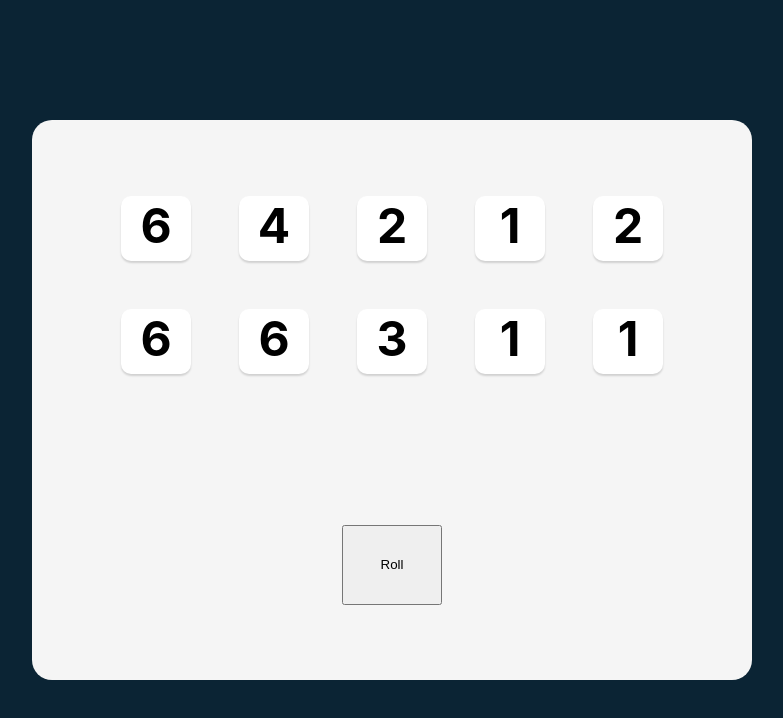
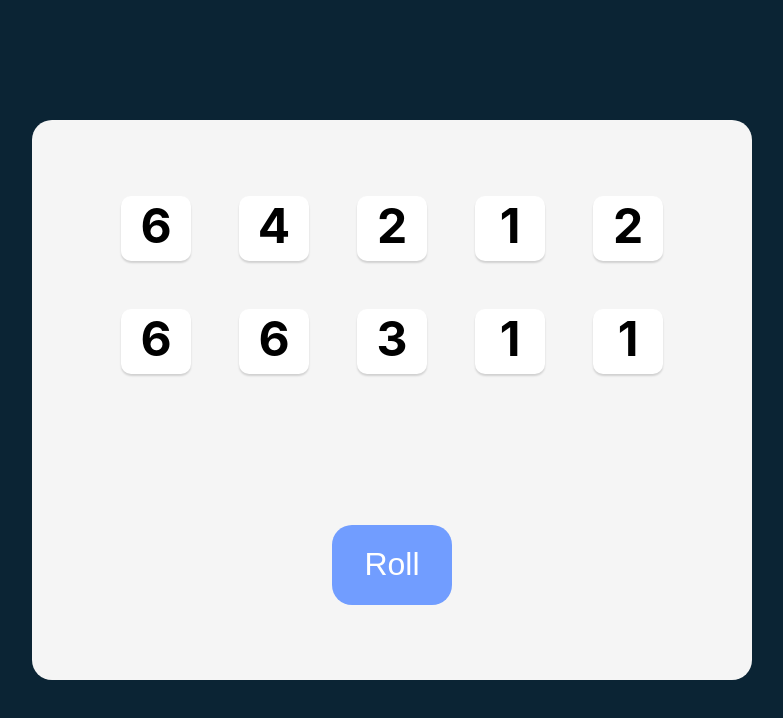
Before and after one commit to AarjanPathak/Tenzies, a React (Create React App) app: page / in a window 1280 px wide. Shown: the top 718 px of the page, without its empty margins (248-1031 px from the left). Built offline with nearby package versions, Linux system fonts and the light colour scheme.

Commit message:
added random die generator button

```diff
--- a/src/App.css
+++ b/src/App.css
@@ -37,5 +37,19 @@
 
 .roll-btn{
   height: 80px;
-  width: 100px;
+  width: 120px;
+  border: none;
+  background-color:#719dff;
+  font-size: 2rem;
+  color: white;
+  border-radius: 20px;
+  cursor: pointer;
 }
+
+.roll-btn:focus {
+  outline: none;
+}
+
+.roll-btn:active {
+  box-shadow: insert 5px 5px 10px -3px rgba(0, 0, 0, 5.7);
+}
```
